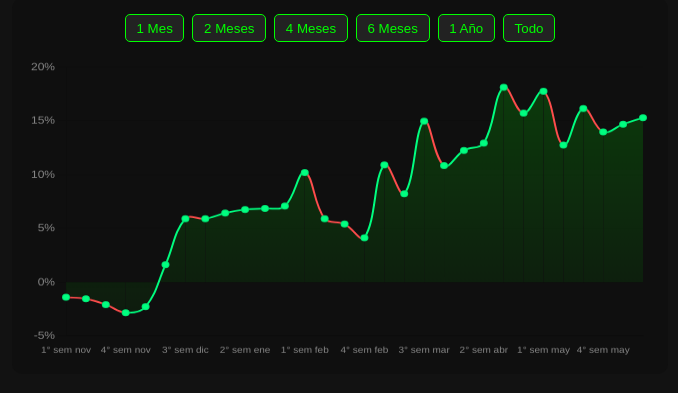
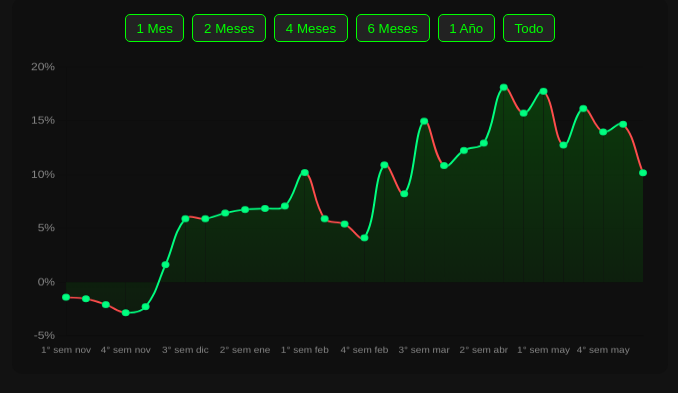
Before and after one commit to elmartuki/inflacion, a plain HTML site: page index.html in a window 1280 px wide. Shown: the part 157-550 px from the top of the page, without its empty margins (300-978 px from the left). Drawn offline with nearby package versions, Linux system fonts and the light colour scheme; no server answers.

Commit message:
Update index.html

```diff
--- a/index.html
+++ b/index.html
@@ -984,7 +984,7 @@
       const datosBase = [
         -1.4, -0.15, -0.55, -0.77, 0.57, 4, 4.21, -0.01, 0.5, 0.3, 0.1, 0.2,
         2.92, -3.89, -0.47, -1.2, 6.5, -2.43, 6.24, -3.6, 1.28, 0.62, 4.57,
-        -2.02, 1.76, -4.25, 3.01, -1.87, 0.63, 0.52,
+        -2.02, 1.76, -4.25, 3.01, -1.87, 0.63, -3.95,
       ];
       const semanasBase = [
         "1° sem nov",
```
